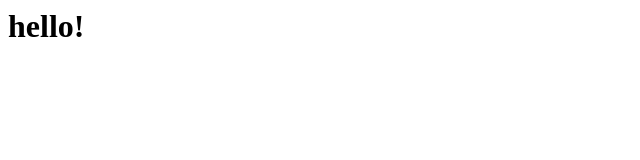
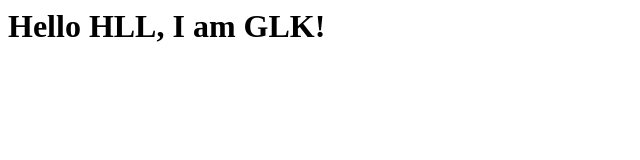
Before and after one commit to glk-hll/s-blog, a plain HTML site: page index.html in a window 1280 px wide. Shown: the whole page, without its empty margins (0-640 px from the left). Drawn offline with Linux system fonts and the light colour scheme.

Commit message:
Update index.html

```diff
--- a/index.html
+++ b/index.html
@@ -1 +1 @@
-<h1>hello!</h1>
+<h1>Hello HLL, I am GLK!</h1>
```
